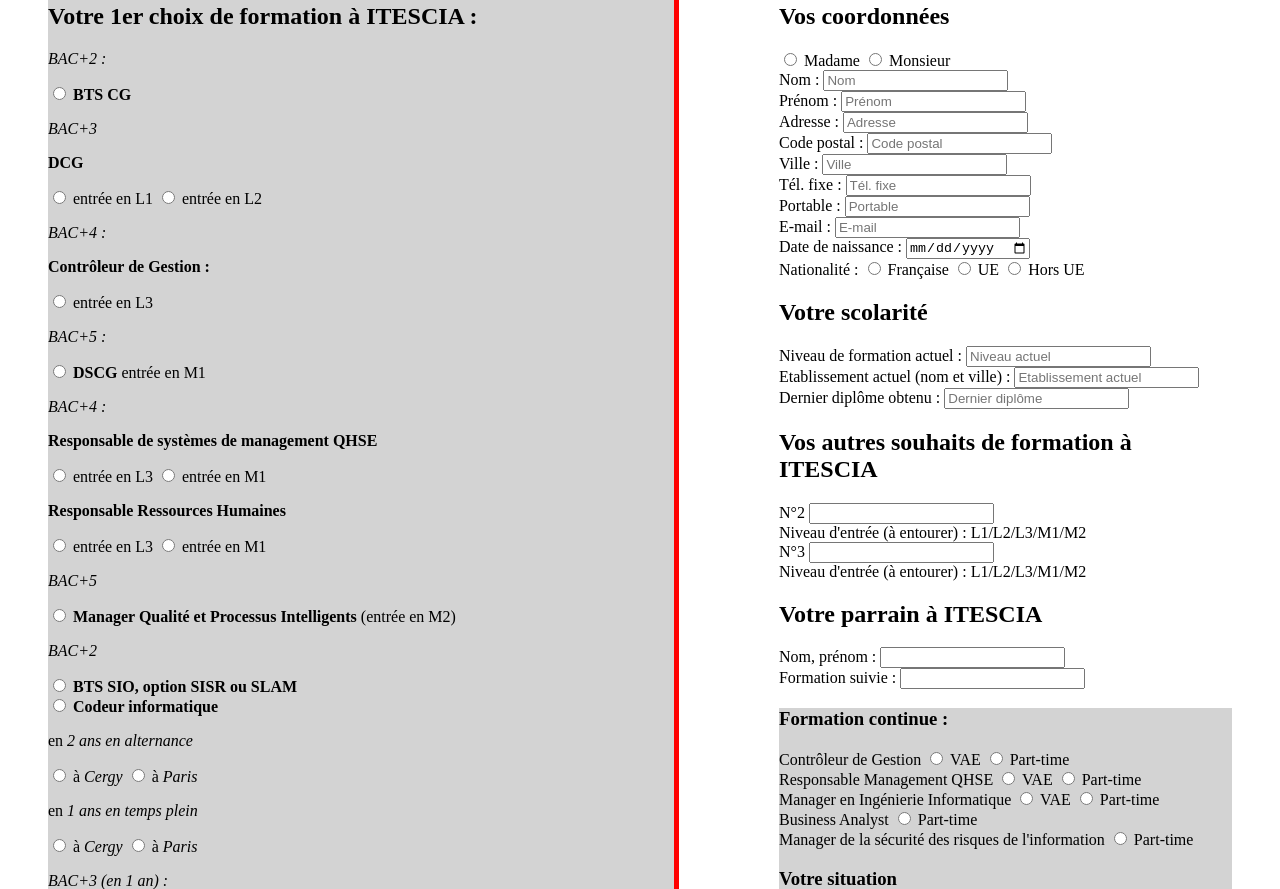
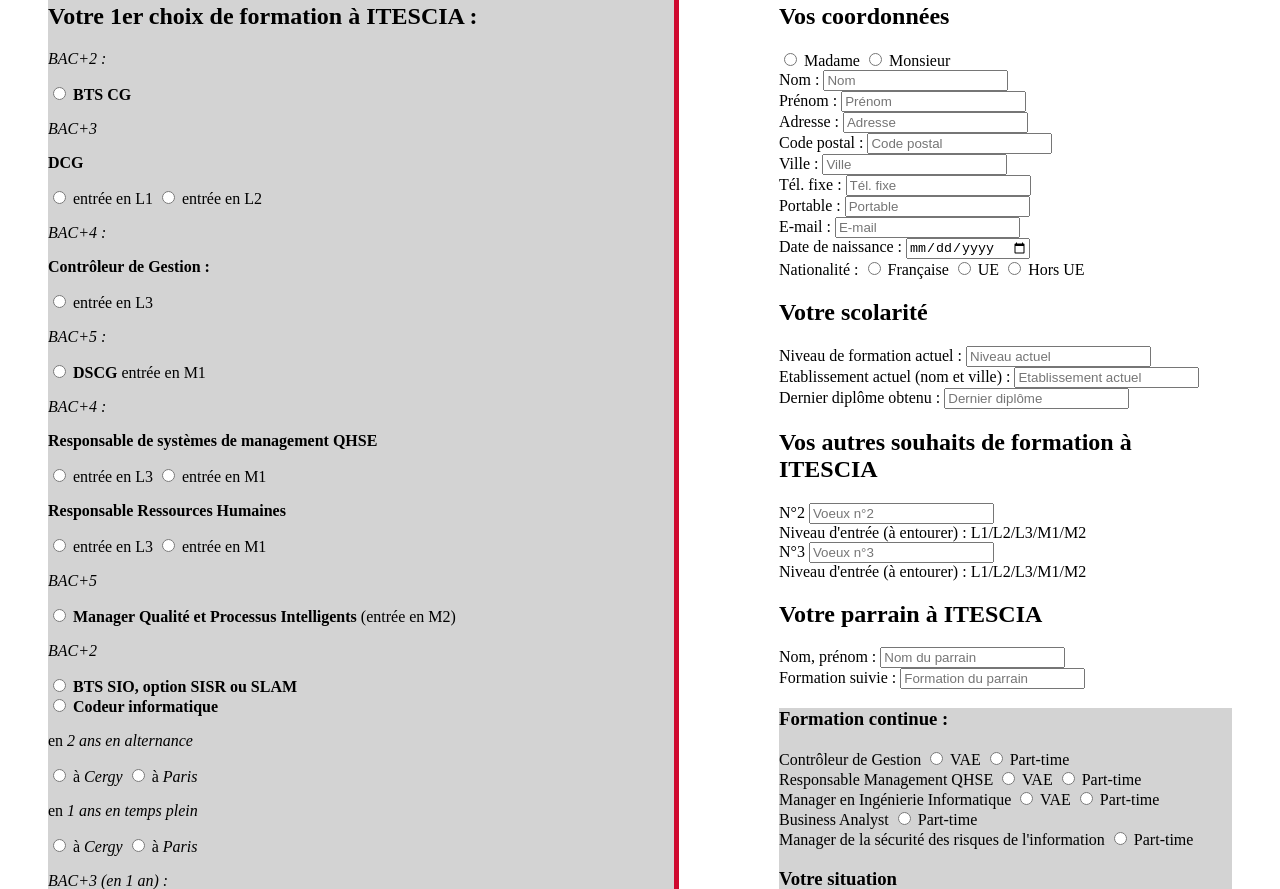
Before and after one commit to SarahHayat/html-css, a plain HTML site: page formulaire.html in a window 1280 px wide. Shown: the part 297-1186 px from the top of the page. Drawn offline with Linux system fonts and the light colour scheme.

Commit message:
Add some placeholder and change the red color

```diff
--- a/formulaire.html
+++ b/formulaire.html
@@ -34,7 +34,7 @@
                 <div>
                     <p><em>BAC+2 :</em></p>
                     <div>
-                        <input type="radio" id="BAC+2 " name="formation" value="BTS CG BAC+2">
+                        <input type="radio" id="BAC+2" name="formation" value="BTS CG BAC+2">
                         <label for="BAC+2"><strong>BTS CG</strong></label>
                     </div>
                 </div>
@@ -105,11 +105,11 @@
                     <p><em>BAC+2</em></p>
                     <div>
                         <input type="radio" id="BTSSIO" name="formation" value="BTS SIO, option SISR ou SLAM BAC+2">
-                        <label for="MQPIM2"><strong>BTS SIO, option SISR ou SLAM</strong></label>
+                        <label for="BTSSIO"><strong>BTS SIO, option SISR ou SLAM</strong></label>
                     </div>
                     <div>
                         <input type="radio" id="CI" name="formation" value="Codeur informatique BAC+2">
-                        <label for="MQPIM2"><strong>Codeur informatique</strong></label>
+                        <label for="CI"><strong>Codeur informatique</strong></label>
                         <div>
                             <div>
                                 <p>en <em>2 ans en alternance </em></p>
@@ -316,14 +316,14 @@
             <h2>Vos autres souhaits de formation à ITESCIA</h2>
             <div>
                 <label for="wish2">N°2</label>
-                <input type="text" id="wish2" name="wish2" />
+                <input type="text" id="wish2" name="wish2" placeholder="Voeux n°2" />
             </div>
             <div>
                 <label for="wish2info">Niveau d'entrée (à entourer) : L1/L2/L3/M1/M2</label>
             </div>
             <div>
                 <label for="wish3">N°3</label>
-                <input type="text" id="wish2" name="wish3" />
+                <input type="text" id="wish2" name="wish3" placeholder="Voeux n°3" />
                 <div>
                     <label for="wish3info">Niveau d'entrée (à entourer) : L1/L2/L3/M1/M2</label>
                 </div>
@@ -334,11 +334,11 @@
             <h2>Votre parrain à ITESCIA</h2>
             <div>
                 <label for="sponsor_name">Nom, prénom : </label>
-                <input type="text" id="sponsor_name" name="sponsor_name" />
+                <input type="text" id="sponsor_name" name="sponsor_name" placeholder="Nom du parrain" />
             </div>
             <div>
                 <label for="sponsor_training">Formation suivie : </label>
-                <input type="text" id="sponsor_training" name="sponsor_training" />
+                <input type="text" id="sponsor_training" name="sponsor_training" placeholder="Formation du parrain" />
             </div>
             </section>
 
@@ -388,17 +388,17 @@
                     <div>
                         <input type="radio" id="jobseeker" name="situation" value="Jobseeker" />
                         <label for="jobseeker">Demandeur d'emploi : </label>
-                        <input type="text" id="jobseeker" name="situation" />
+                        <input type="text" id="jobseeker" name="situation" placeholder="" />
                     </div>
                     <div>
                         <input type="radio" id="particular" name="situation" value="particular" />
                         <label for="particular">Particulier : </label>
-                        <input type="text" id="particular" name="situation" />
+                        <input type="text" id="particular" name="situation" placeholder="" />
                     </div>
                     <div>
                         <input type="radio" id="other" name="situation" value="other" />
                         <label for="other">Autre : </label>
-                        <input type="text" id="other" name="situation" />
+                        <input type="text" id="other" name="situation" placeholder="" />
                     </div>
                 </section>
             </div>
--- a/style.css
+++ b/style.css
@@ -15,7 +15,7 @@
 	margin-left: 40px;
 	background-color: #D3D3D3;
 	margin-right: 100px;
-	border-right: 5px solid red;
+	border-right: 5px solid #cf092f;
 	border-radius: 10px;
 }
 .information {
```
